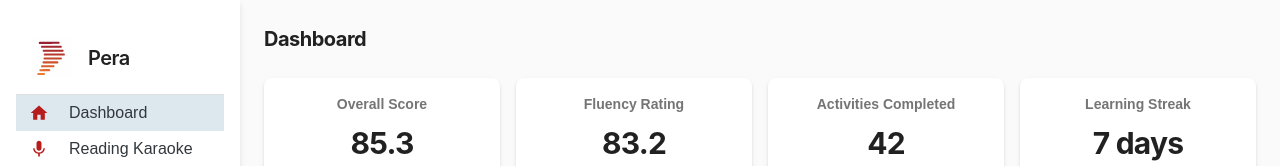
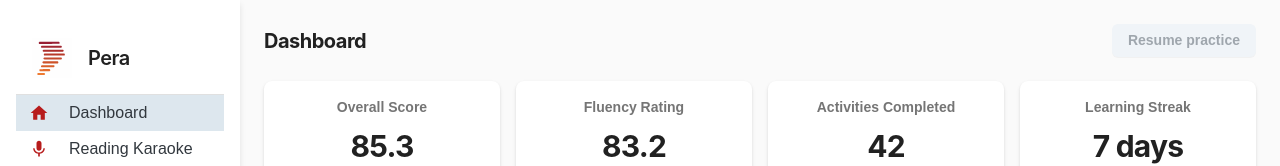
Before and after one commit to dcsil/pera-fe, a Next.js app: page /dashboard in a window 1280 px wide. Shown: the top 166 px of the page. Built offline with nearby package versions, Linux system fonts and the light colour scheme; no server answers.

Commit message:
Add button

```diff
--- a/locales/en.json
+++ b/locales/en.json
@@ -291,6 +291,7 @@
       },
       "locale": "en"
     },
-    "loading": "Processing data . . . "
+    "loading": "Processing data . . . ",
+    "continueWhereYouLeftOff": "Resume practice"
   }
 }
--- a/src/app/(features)/dashboard/page.tsx
+++ b/src/app/(features)/dashboard/page.tsx
@@ -1,6 +1,9 @@
 "use client";
 
 import { useEffect, useState } from "react";
+import { useRouter } from "next/navigation";
+import { Box, Grid, Typography, Button, Stack } from "@mui/joy";
+import { useTranslations } from "next-intl";
 import OverallScore from "./components/OverallScore";
 import PerformanceMetrics from "./components/PerformanceMetrics";
 import ActivityBreakdown from "./components/ActivityBreakdown";
@@ -10,16 +13,18 @@ import FluencyRating from "./components/FluencyRating";
 import ActivitiesCompleted from "./components/ActivitiesCompleted";
 import LearningStreak from "./components/LearningStreak";
 import InteractiveChart from "./components/InteractiveChart";
-import { Box, Grid, Typography } from "@mui/joy";
-import { useTranslations } from "next-intl";
 import { DashboardApiResponse, DashboardStats, DashboardDataPoint } from "./types";
 import { progressDashboardSampleData } from "./sampleData";
+import { fetchAuth } from "@/lib/auth";
+import { BACKEND } from "@/lib/urls";
 
 export default function Dashboard() {
     const t = useTranslations("dashboard");
+    const router = useRouter();
     const [stats, setStats] = useState<DashboardStats | null>(null);
     const [data, setData] = useState<DashboardDataPoint[]>([]);
     const [loading, setLoading] = useState(true);
+    const [highestPassageId, setHighestPassageId] = useState<number | null>(null);
 
     useEffect(() => {
         async function fetchData() {
@@ -42,12 +47,28 @@ export default function Dashboard() {
                 setLoading(false);
             }
         }
+
+        async function fetchPassages() {
+            try {
+                const response = await fetchAuth(`${BACKEND}/texts/user-passages/`);
+                if (!response?.ok) {
+                    throw new Error("Failed to fetch passages");
+                }
+                const passages = await response.json();
+                const highestId = Math.max(...passages.map((p: { passage_id: number }) => p.passage_id));
+                setHighestPassageId(highestId);
+            } catch (error) {
+                console.error("Error fetching passages:", error);
+            }
+        }
+
         fetchData();
+        fetchPassages();
     }, []);
 
     if (loading || !stats) {
         if (!loading) {
-            console.error("Malformed response data from backend when obtanining progress data.");
+            console.error("Malformed response data from backend when obtaining progress data.");
         }
         return null;
     }
@@ -76,6 +97,12 @@ export default function Dashboard() {
         },
     ];
 
+    const handleContinue = () => {
+        if (highestPassageId) {
+            router.push(`/scripted-assessment/reading-karaoke?passage_id=${highestPassageId}`);
+        }
+    };
+
     return (
         <Box
             sx={{
@@ -86,9 +113,32 @@ export default function Dashboard() {
                 boxSizing: "border-box",
             }}
         >
-            <Typography level="h4" fontWeight="bold" mb={3}>
-                {t("title")}
-            </Typography>
+            {/* Title and Button Row */}
+            <Stack
+                direction="row"
+                justifyContent="space-between"
+                alignItems="center"
+                sx={{ mb: 3 }}
+            >
+                <Typography level="h4" fontWeight="bold">
+                    {t("title")}
+                </Typography>
+                <Button
+                    variant="solid"
+                    color="primary"
+                    onClick={handleContinue}
+                    disabled={!highestPassageId}
+                    sx={{
+                        minWidth: "auto",
+                        padding: "6px 16px",
+                        fontSize: "0.875rem",
+                        fontWeight: "bold",
+                    }}
+                >
+                    {t("continueWhereYouLeftOff")}
+                </Button>
+            </Stack>
+
             <Grid container spacing={2} alignItems="stretch" sx={{ flex: "1 1 auto" }}>
                 <Grid xs={12} sm={6} md={3} sx={{ display: "flex", flexDirection: "column" }}>
                     <OverallScore score={stats.overall} />
```
